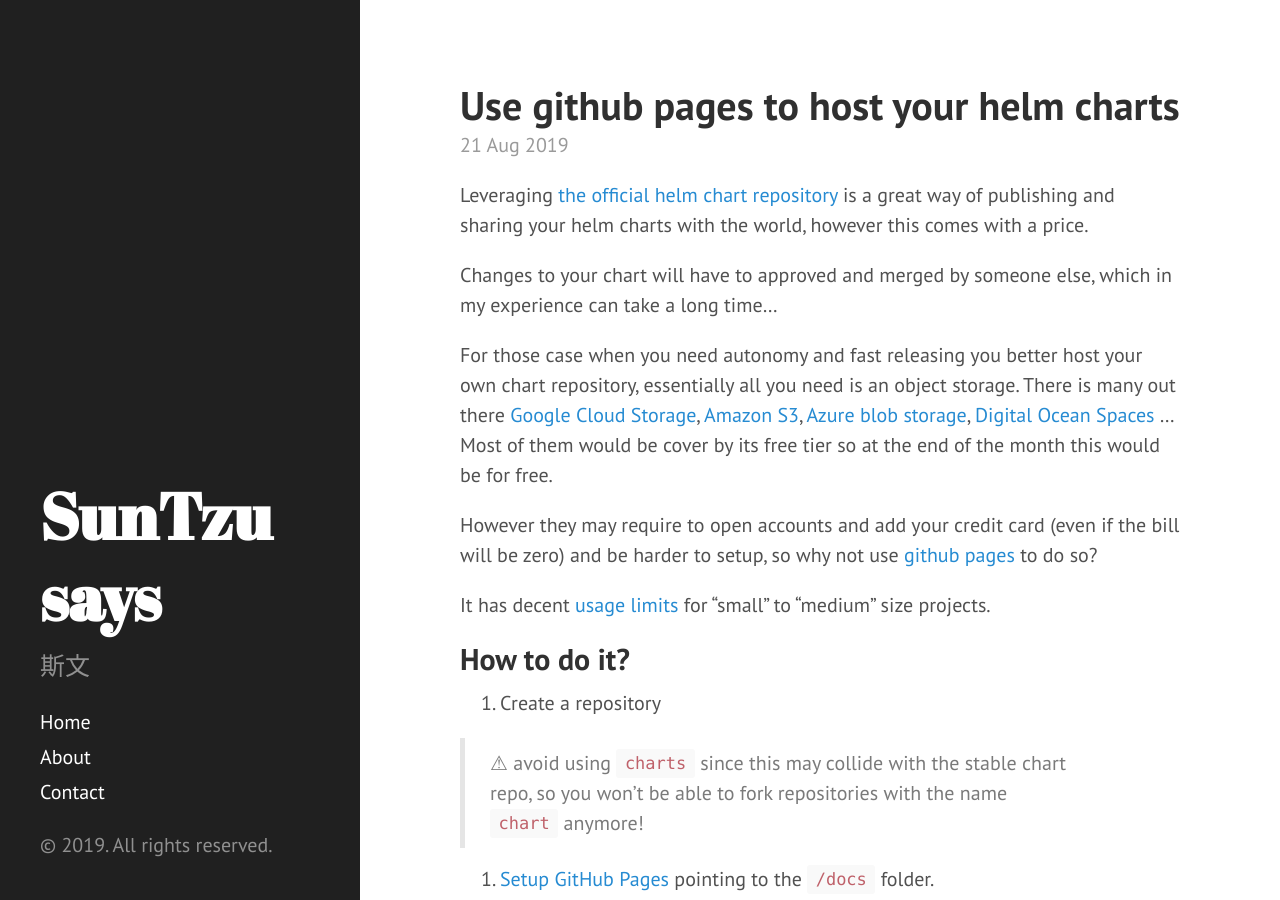
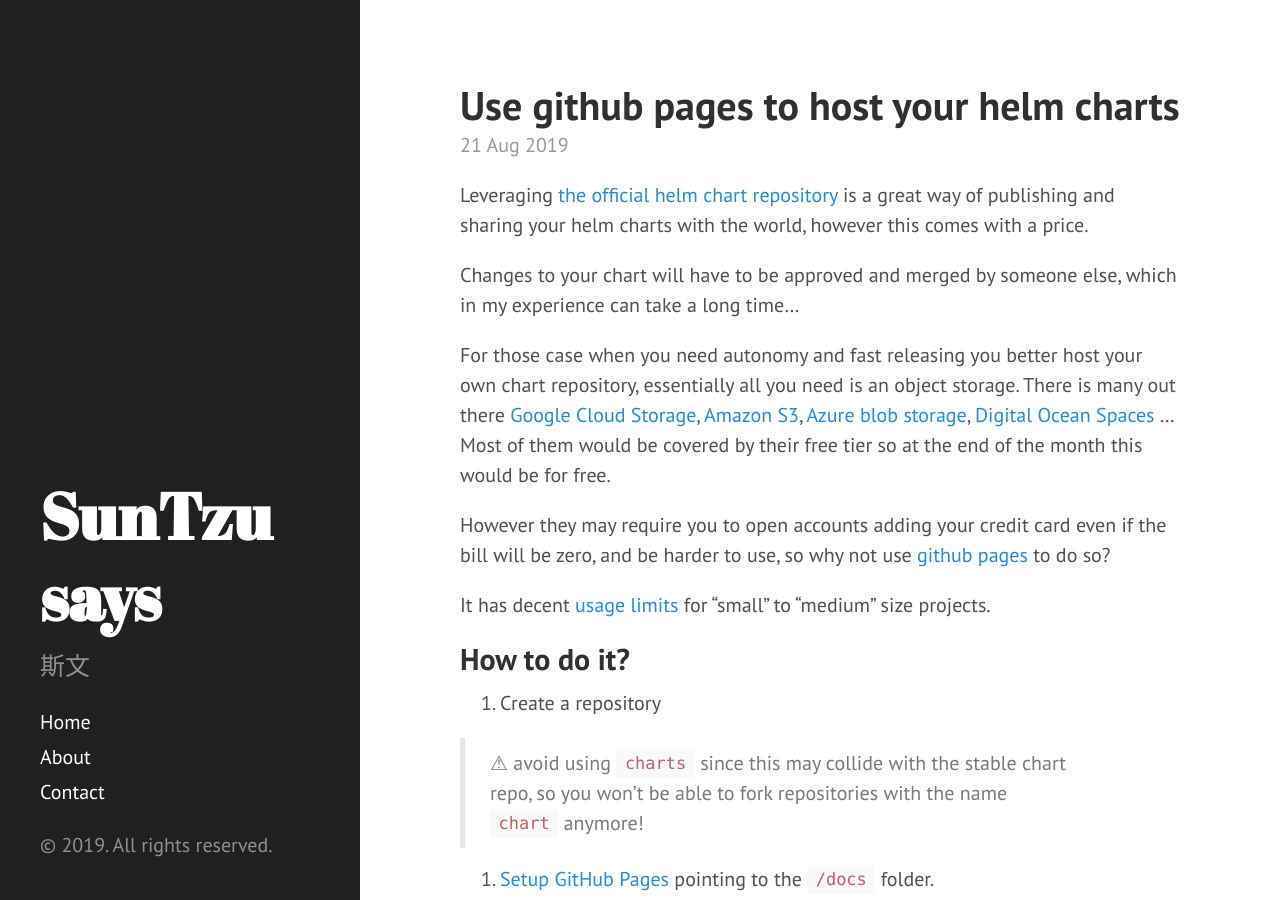
Before and after one commit to snebel29/snebel29.github.io, a Jekyll site: the page built from _posts/2019-08-21-use-github-pages-to-host-your-helm-charts.md, in a window 1280 px wide and 900 px high. Built offline with Jekyll 4.4.1, drawn with Linux system fonts in a browser that asks for light colours.

Commit message:
Fix typos

```diff
--- a/_posts/2019-08-21-use-github-pages-to-host-your-helm-charts.md
+++ b/_posts/2019-08-21-use-github-pages-to-host-your-helm-charts.md
@@ -6,11 +6,11 @@ description: Use github pages to host your helm charts publicly for free
 
 Leveraging [the official helm chart repository](https://github.com/helm/charts) is a great way of publishing and sharing your helm charts with the world, however this comes with a price.
 
-Changes to your chart will have to approved and merged by someone else, which in my experience can take a long time...
+Changes to your chart will have to be approved and merged by someone else, which in my experience can take a long time...
 
-For those case when you need autonomy and fast releasing you better host your own chart repository, essentially all you need is an object storage. There is many out there [Google Cloud Storage](https://cloud.google.com/storage/), [Amazon S3](https://aws.amazon.com/s3), [Azure blob storage](https://azure.microsoft.com/en-us/services/storage/blobs/), [Digital Ocean Spaces](https://www.digitalocean.com/products/spaces/) ... Most of them would be cover by its free tier so at the end of the month this would be for free.
+For those case when you need autonomy and fast releasing you better host your own chart repository, essentially all you need is an object storage. There is many out there [Google Cloud Storage](https://cloud.google.com/storage/), [Amazon S3](https://aws.amazon.com/s3), [Azure blob storage](https://azure.microsoft.com/en-us/services/storage/blobs/), [Digital Ocean Spaces](https://www.digitalocean.com/products/spaces/) ... Most of them would be covered by their free tier so at the end of the month this would be for free.
 
-However they may require to open accounts and add your credit card (even if the bill will be zero) and be harder to setup, so why not use [github pages](https://help.github.com/en/articles/what-is-github-pages) to do so?
+However they may require you to open accounts adding your credit card even if the bill will be zero, and be harder to use, so why not use [github pages](https://help.github.com/en/articles/what-is-github-pages) to do so?
 
 It has decent [usage limits](https://help.github.com/en/articles/what-is-github-pages#usage-limits) for "small" to "medium" size projects.
 
```
